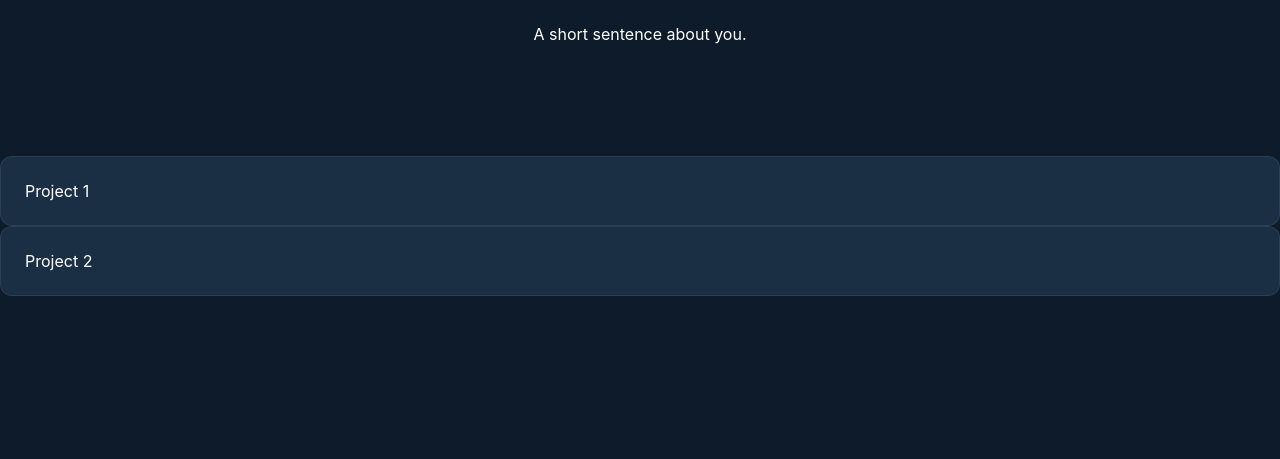
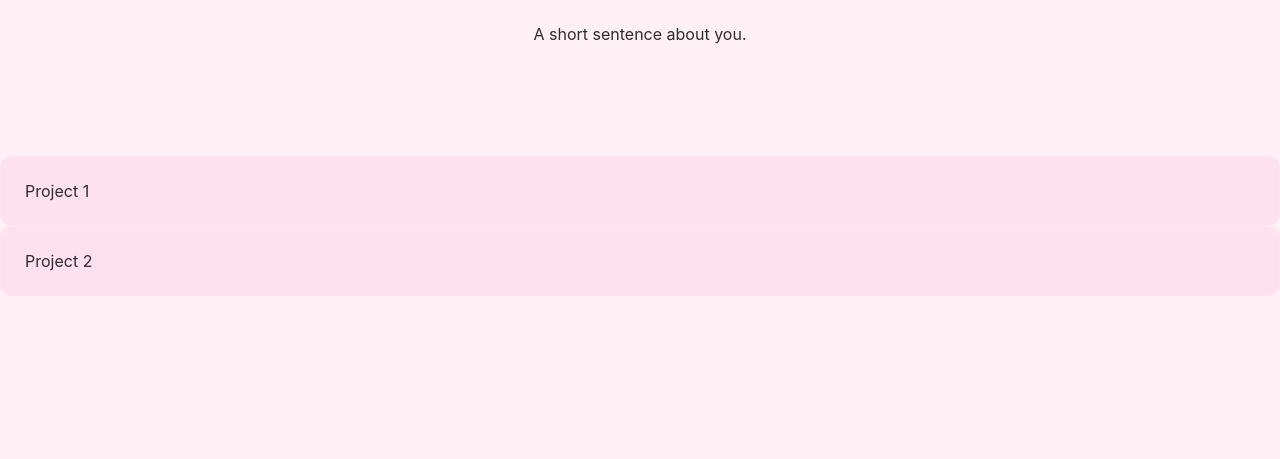
Before and after one commit to Sumismiley11/DUMPPORTFOLIO, a plain HTML site: page index.html in a window 1280 px wide. Shown: the part 341-800 px from the top of the page. Drawn offline with Linux system fonts and the light colour scheme.

Commit message:
Update color palette and styles in style.css

```diff
--- a/style.css
+++ b/style.css
@@ -2,11 +2,11 @@
 
 /* Your colour palette as variables */
 :root {
-  --bg:      #0D1B2A;
-  --primary: #00B4D8;
-  --accent:  #48CAE4;
-  --text:    #FFFFFF;
-  --surface: #1A2E44;
+  --bg:      #FFF0F5;
+  --primary: #FF006E;
+  --accent:  #8338EC;
+  --text:    #2D2D2D;
+  --surface: #FFE0EF;
 }
 
 body {
```
